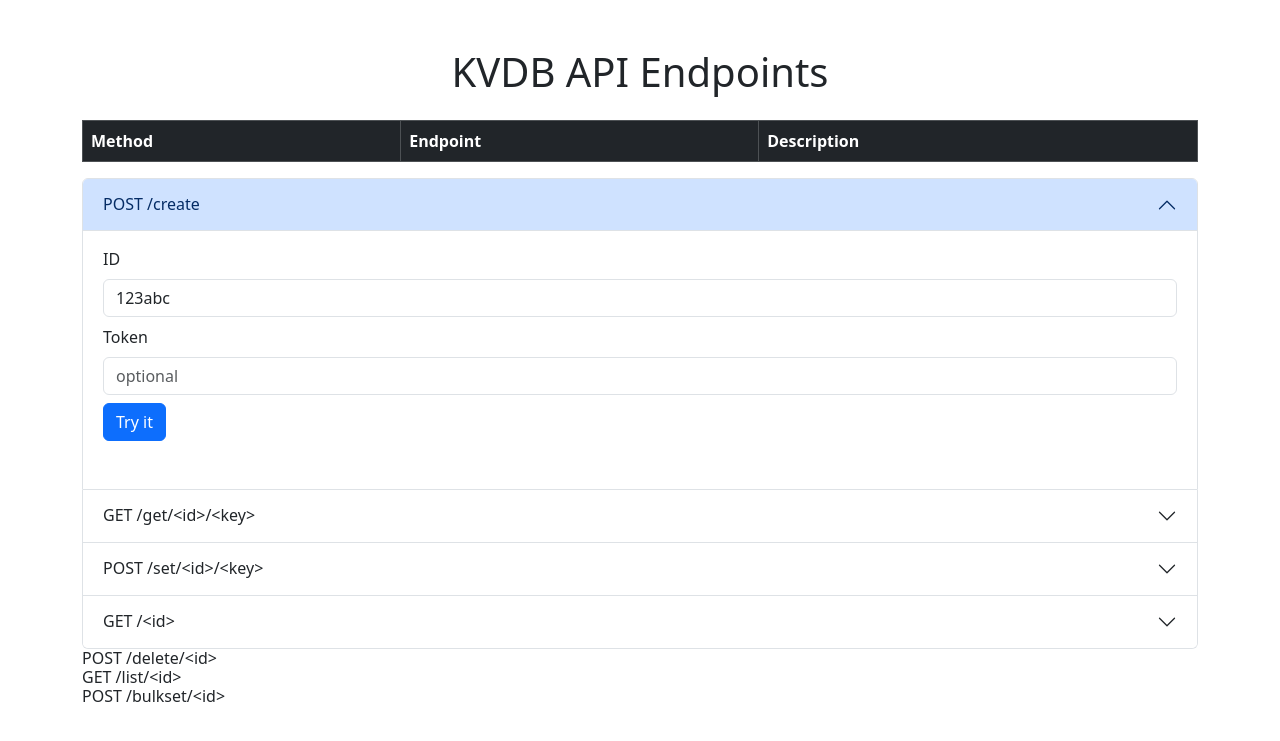
After one commit to avycado13/kvdb, a Flask app: template app/templates/endpoints.html in a window 1280 px wide, after a click on "POST /create". The commit adds this page. Shown: the top 741 px of the page. Run offline with Flask 3, Linux system fonts and the light colour scheme; the template is opened without the code that fills it, so the values that code supplies are empty.

Commit message:
feat: add API endpoints and Swagger UI for improved documentation and health check

```diff
--- /dev/null
+++ b/app/templates/endpoints.html
@@ -0,0 +1,326 @@
+<!DOCTYPE html>
+<html lang="en">
+<head>
+    <meta charset="UTF-8" />
+    <meta name="viewport" content="width=device-width, initial-scale=1" />
+    <title>KVDB API Endpoints</title>
+    <link href="https://cdn.jsdelivr.net/npm/bootstrap@5.3.7/dist/css/bootstrap.min.css" rel="stylesheet" />
+</head>
+<body>
+    <div class="container my-5">
+        <h1 class="mb-4 text-center">KVDB API Endpoints</h1>
+        <div class="table-responsive">
+            <table class="table table-striped table-bordered align-middle">
+                <thead class="table-dark">
+                    <tr>
+                        <th>Method</th>
+                        <th>Endpoint</th>
+                        <th>Description</th>
+                    </tr>
+                </thead>
+                </table>
+            </div>
+
+            <div class="accordion" id="apiAccordion">
+                <!-- Create -->
+                <div class="accordion-item">
+                    <h2 class="accordion-header" id="headingCreate">
+                        <button class="accordion-button collapsed" type="button" data-bs-toggle="collapse" data-bs-target="#collapseCreate" aria-expanded="false" aria-controls="collapseCreate">
+                            POST /create
+                        </button>
+                    </h2>
+                    <div id="collapseCreate" class="accordion-collapse collapse" aria-labelledby="headingCreate" data-bs-parent="#apiAccordion">
+                        <div class="accordion-body">
+                            <form onsubmit="submitCreate(event)">
+                                <div class="mb-2">
+                                    <label for="id" class="form-label">ID</label>
+                                    <input type="text" class="form-control" id="id" name="id" value="123abc" required>
+                                </div>
+                                <div class="mb-2">
+                                    <label for="token" class="form-label">Token</label>
+                                    <input type="text" class="form-control" id="token" name="token" placeholder="optional">
+                                </div>
+                                <button type="submit" class="btn btn-primary">Try it</button>
+                            </form>
+                            <pre id="responseCreate" class="mt-3"></pre>
+                        </div>
+                    </div>
+
+                </div>
+              <!-- Example for GET /get/<id>/<key> -->
+              <div class="accordion-item">
+                <h2 class="accordion-header" id="headingGetKey">
+                  <button class="accordion-button collapsed" type="button" data-bs-toggle="collapse" data-bs-target="#collapseGetKey" aria-expanded="false" aria-controls="collapseGetKey">
+                    GET /get/&lt;id&gt;/&lt;key&gt;
+                  </button>
+                </h2>
+                <div id="collapseGetKey" class="accordion-collapse collapse" aria-labelledby="headingGetKey" data-bs-parent="#apiAccordion">
+                  <div class="accordion-body">
+                    <form onsubmit="submitGetKey(event)">
+                      <div class="mb-2">
+                        <label for="id" class="form-label">ID</label>
+                        <input type="text" class="form-control" id="id" name="id" value="123abc" required>
+                      </div>
+                      <div class="mb-2">
+                        <label for="key" class="form-label">Key</label>
+                        <input type="text" class="form-control" id="key" name="key" value="example-key" required>
+                      </div>
+                      <div class="mb-2">
+                        <label for="token" class="form-label">Token</label>
+                        <input type="text" class="form-control" id="token" name="token" placeholder="optional">
+                      </div>
+                      <div class="mb-2">
+                        <label for="password" class="form-label">Password</label>
+                        <input type="text" class="form-control" id="password" name="password" placeholder="optional">
+                      </div>
+                      <button type="submit" class="btn btn-primary">Try it</button>
+                    </form>
+                    <pre id="responseGetKey" class="mt-3"></pre>
+                  </div>
+                </div>
+              </div>
+              <!-- Example for POST /set/<id>/<key> -->
+              <div class="accordion-item">
+                <h2 class="accordion-header" id="headingSetKey">
+                  <button class="accordion-button collapsed" type="button" data-bs-toggle="collapse" data-bs-target="#collapseSetKey" aria-expanded="false" aria-controls="collapseSetKey">
+                    POST /set/&lt;id&gt;/&lt;key&gt;
+                  </button>
+                </h2>
+                <div id="collapseSetKey" class="accordion-collapse collapse" aria-labelledby="headingSetKey" data-bs-parent="#apiAccordion">
+                  <div class="accordion-body">
+                    <form onsubmit="submitSetKey(event)">
+                      <div class="mb-2">
+                        <label for="id" class="form-label">ID</label>
+                        <input type="text" class="form-control" id="id" name="id" value="123abc" required>
+                      </div>
+                      <div class="mb-2">
+                        <label for="key" class="form-label">Key</label>
+                        <input type="text" class="form-control" id="key" name="key" value="example-key" required>
+                      </div>
+                      <div class="mb-2">
+                        <label for="value" class="form-label">Value</label>
+                        <input type="text" class="form-control" id="value" name="value" value="example-value" required>
+                      </div>
+                      <div class="mb-2">
+                        <label for="token" class="form-label">Token</label>
+                        <input type="text" class="form-control" id="token" name="token" placeholder="optional">
+                      </div>
+                      <div class="mb-2">
+                        <label for="password" class="form-label">Password</label>
+                        <input type="text" class="form-control" id="password" name="password" placeholder="optional">
+                      </div>
+                      <button type="submit" class="btn btn-primary">Try it</button>
+                    </form>
+                    <pre id="responseSetKey" class="mt-3"></pre>
+                  </div>
+                </div>
+              </div>
+              <!-- Example for GET /<id> -->
+              <div class="accordion-item">
+                <h2 class="accordion-header" id="headingGetAll">
+                  <button class="accordion-button collapsed" type="button" data-bs-toggle="collapse" data-bs-target="#collapseGetAll" aria-expanded="false" aria-controls="collapseGetAll">
+                    GET /&lt;id&gt;
+                  </button>
+                </h2>
+                <div id="collapseGetAll" class="accordion-collapse collapse" aria-labelledby="headingGetAll" data-bs-parent="#apiAccordion">
+                  <div class="accordion-body">
+                    <form onsubmit="submitGetAll(event)">
+                      <div class="mb-2">
+                        <label for="id" class="form-label">ID</label>
+                        <input type="text" class="form-control" id="id" name="id" value="123abc" required>
+                      </div>
+                      <div class="mb-2">
+                        <label for="token" class="form-label">Token</label>
+                        <input type="text" class="form-control" id="token" name="token" placeholder="required">
+                      </div>
+                      <button type="submit" class="btn btn-primary">Try it</button>
+                    </form>
+                    <pre id="responseGetAll" class="mt-3"></pre>
+                  </div>
+                </div>
+              </div>
+
+            </div>
+            <!-- Example for POST /delete/<id> -->
+            <div class="accordion-item">
+              <h2 class="accordion-header" id="headingDeleteId">
+                <button class="accordion-button collapsed" type="button" data-bs-toggle="collapse" data-bs-target="#collapseDeleteId" aria-expanded="false" aria-controls="collapseDeleteId">
+                  POST /delete/&lt;id&gt;
+                </button>
+              </h2>
+              <div id="collapseDeleteId" class="accordion-collapse collapse" aria-labelledby="headingDeleteId" data-bs-parent="#apiAccordion">
+                <div class="accordion-body">
+                  <form onsubmit="submitDeleteId(event)">
+                    <div class="mb-2">
+                      <label for="id" class="form-label">ID</label>
+                      <input type="text" class="form-control" id="id" name="id" value="123abc" required>
+                    </div>
+                    <div class="mb-2">
+                      <label for="token" class="form-label">Token</label>
+                      <input type="text" class="form-control" id="token" name="token" placeholder="required">
+                    </div>
+                    <button type="submit" class="btn btn-danger">Try it</button>
+                  </form>
+                  <pre id="responseDeleteId" class="mt-3"></pre>
+                </div>
+              </div>
+            </div>
+            <!-- Example for GET /list/<id> -->
+            <div class="accordion-item">
+              <h2 class="accordion-header" id="headingListKeys">
+                <button class="accordion-button collapsed" type="button" data-bs-toggle="collapse" data-bs-target="#collapseListKeys" aria-expanded="false" aria-controls="collapseListKeys">
+                  GET /list/&lt;id&gt;
+                </button>
+              </h2>
+              <div id="collapseListKeys" class="accordion-collapse collapse" aria-labelledby="headingListKeys" data-bs-parent="#apiAccordion">
+                <div class="accordion-body">
+                  <form onsubmit="submitListKeys(event)">
+                    <div class="mb-2">
+                      <label for="id" class="form-label">ID</label>
+                      <input type="text" class="form-control" id="id" name="id" value="123abc" required>
+                    </div>
+                    <div class="mb-2">
+                      <label for="token" class="form-label">Token</label>
+                      <input type="text" class="form-control" id="token" name="token" placeholder="required">
+                    </div>
+                    <button type="submit" class="btn btn-primary">Try it</button>
+                  </form>
+                  <pre id="responseListKeys" class="mt-3"></pre>
+                </div>
+              </div>
+            </div>
+            <!-- Example for POST /bulkset/<id> -->
+            <div class="accordion-item">
+              <h2 class="accordion-header" id="headingBulkSet">
+                <button class="accordion-button collapsed" type="button" data-bs-toggle="collapse" data-bs-target="#collapseBulkSet" aria-expanded="false" aria-controls="collapseBulkSet">
+                  POST /bulkset/&lt;id&gt;
+                </button>
+              </h2>
+              <div id="collapseBulkSet" class="accordion-collapse collapse" aria-labelledby="headingBulkSet" data-bs-parent="#apiAccordion">
+                <div class="accordion-body">
+                  <form onsubmit="submitBulkSet(event)">
+                    <div class="mb-2">
+                      <label for="id" class="form-label">ID</label>
+                      <input type="text" class="form-control" id="id" name="id" value="123abc" required>
+                    </div>
+                    <div class="mb-2">
+                      <label for="token" class="form-label">Token</label>
+                      <input type="text" class="form-control" id="token" name="token" placeholder="required">
+                    </div>
+                    <div class="mb-2">
+                      <label for="root" class="form-label">Key-Value JSON</label>
+                      <textarea class="form-control" id="root" name="root" rows="3" required>{"a":"b","x":"y"}</textarea>
+                    </div>
+                    <button type="submit" class="btn btn-primary">Try it</button>
+                  </form>
+                  <pre id="responseBulkSet" class="mt-3"></pre>
+                </div>
+              </div>
+            </div>
+            <script>
+                async function submitCreate(event) {
+                    event.preventDefault();
+                    const form = event.target;
+                    const id = form.id.value;
+                    const token = form.token.value;
+                    const url = new URL('/create', window.location.origin);
+                    const body = JSON.stringify({ id, token });
+                    const res = await fetch(url, {
+                        method: 'POST',
+                        headers: { 'Content-Type': 'application/json' },
+                        body: body
+                    });
+                    const out = await res.json();
+                    document.getElementById("responseCreate").textContent = JSON.stringify(out, null, 2);
+                }
+              async function submitGetKey(event) {
+                event.preventDefault();
+                const form = event.target;
+                const id = form.id.value;
+                const key = form.key.value;
+                const token = form.token.value;
+                const password = form.password.value;
+                const url = new URL(`/get/${id}/${key}`, window.location.origin);
+                if (token) url.searchParams.append('token', token);
+                if (password) url.searchParams.append('password', password);
+                const res = await fetch(url);
+                const out = await res.json();
+                document.getElementById("responseGetKey").textContent = JSON.stringify(out, null, 2);
+              }
+              async function submitSetKey(event) {
+                event.preventDefault();
+                const form = event.target;
+                const id = form.id.value;
+                const key = form.key.value;
+                const value = form.value.value;
+                const token = form.token.value;
+                const password = form.password.value;
+                const url = new URL(`/set/${id}/${key}`, window.location.origin);
+                const body = JSON.stringify({ value, token, password });
+                const res = await fetch(url, {
+                  method: 'POST',
+                  headers: { 'Content-Type': 'application/json' },
+                  body: body
+                });
+                const out = await res.json();
+                document.getElementById("responseSetKey").textContent = JSON.stringify(out, null, 2);
+              }
+              async function submitGetAll(event) {
+                event.preventDefault();
+                const form = event.target;
+                const id = form.id.value;
+                const token = form.token.value;
+                const url = new URL(`/${id}`, window.location.origin);
+                if (token) url.searchParams.append("token", token);
+                const res = await fetch(url);
+                const out = await res.json();
+                document.getElementById("responseGetAll").textContent = JSON.stringify(out, null, 2);
+              }
+                    async function submitDeleteId(event) {
+                  event.preventDefault();
+                  const form = event.target;
+                  const id = form.id.value;
+                  const token = form.token.value;
+                  const url = new URL(`/delete/${id}`, window.location.origin);
+                  if (token) url.searchParams.append("token", token);
+                  const res = await fetch(url, { method: "POST" });
+                  const out = await res.json();
+                  document.getElementById("responseDeleteId").textContent = JSON.stringify(out, null, 2);
+              }
+
+                async function submitListKeys(event) {
+                  event.preventDefault();
+                  const form = event.target;
+                  const id = form.id.value;
+                  const token = form.token.value;
+                  const url = new URL(`/list/${id}`, window.location.origin);
+                  if (token) url.searchParams.append("token", token);
+                  const res = await fetch(url);
+                  const out = await res.json();
+                  document.getElementById("responseListKeys").textContent = JSON.stringify(out, null, 2);
+                }
+
+                async function submitBulkSet(event) {
+                  event.preventDefault();
+                  const form = event.target;
+                  const id = form.id.value;
+                  const token = form.token.value;
+                  const root = JSON.parse(form.root.value);
+                  const url = new URL(`/bulkset/${id}`, window.location.origin);
+                  if (token) url.searchParams.append("token", token);
+                  const body = JSON.stringify({ root });
+                  const res = await fetch(url, {
+                    method: "POST",
+                    headers: { "Content-Type": "application/json" },
+                    body,
+                  });
+                  const out = await res.json();
+                  document.getElementById("responseBulkSet").textContent = JSON.stringify(out, null, 2);
+                }
+            </script>
+            </table>
+        </div>
+    </div>
+    <script src="https://cdn.jsdelivr.net/npm/bootstrap@5.3.7/dist/js/bootstrap.bundle.min.js"></script>
+</body>
+</html>
--- a/app/templates/index.html
+++ b/app/templates/index.html
@@ -24,7 +24,7 @@
                     <code>/set/&lt;id&gt;</code>, <code>/get/&lt;id&gt;/&lt;key&gt;</code>, and so on.
                 </p>
                 <p>
-                    Visit the <a href="/admin" class="link-primary">Admin Panel</a> for additional tools.
+                    Visit the <a href="/endpoints" class="link-primary">Mini Swagger UI</a> for additional tools.
                 </p>
             </div>
         </div>
```
Also changed, not shown: app/__init__.py (+1 -9 lines), app/routes.py (+359 -6 lines), app/templates/swagger_ui.html (added, +19 -0 lines).
